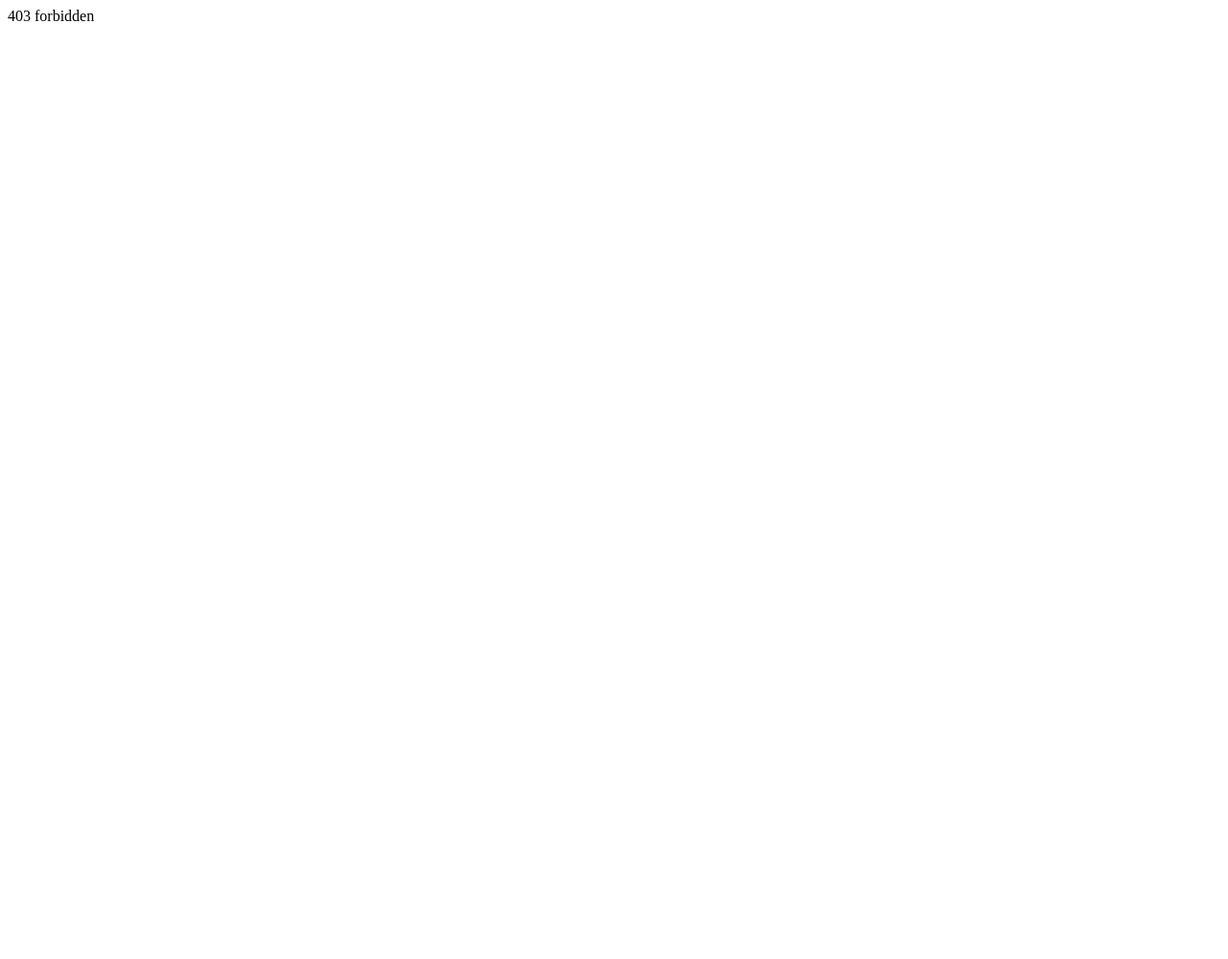
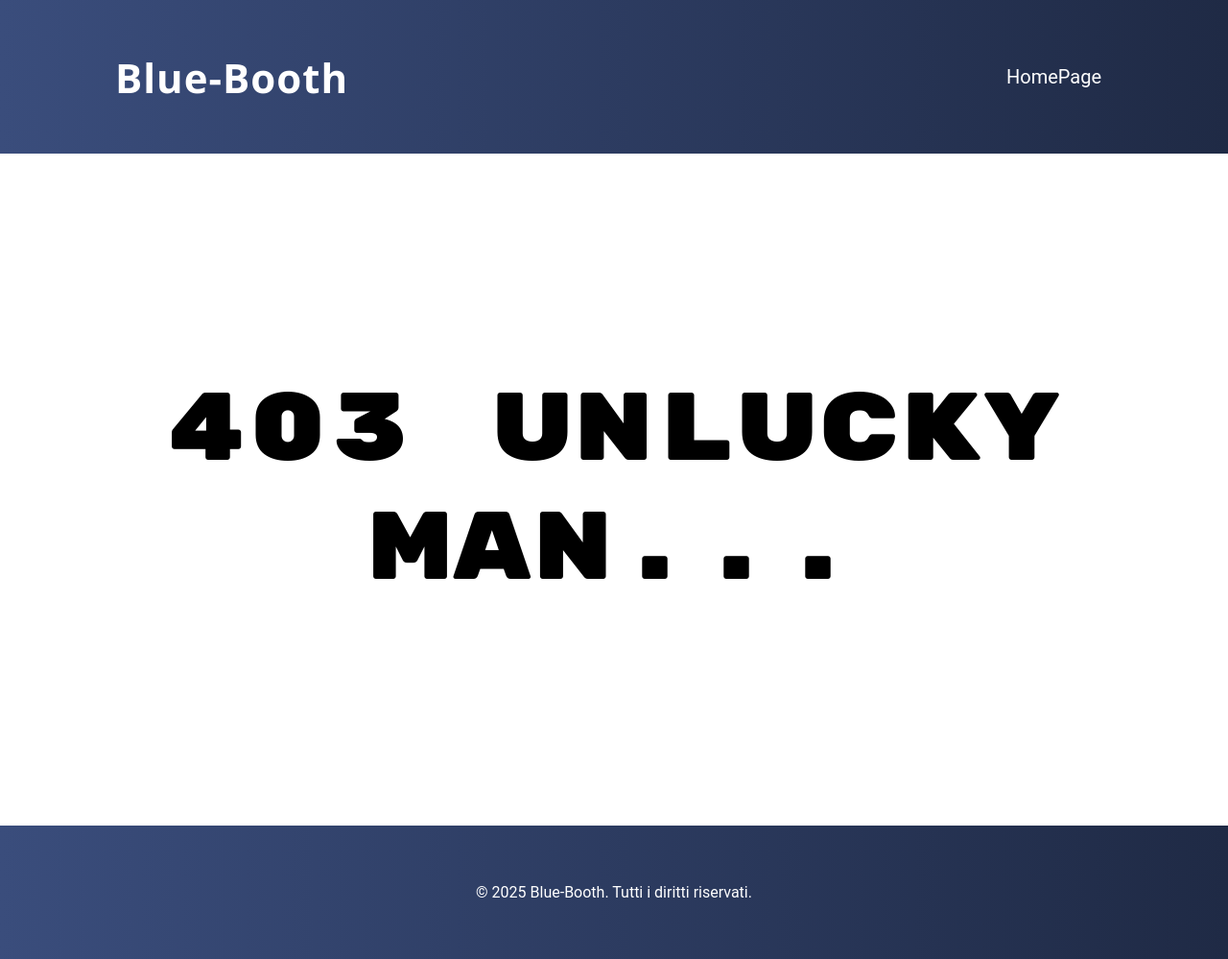
Before and after one commit to the-blue-lord/BlueBooth, a plain HTML site: page errors/403.html in a window 1280 px wide. Shown: the whole page at 96% size. Before the commit the page ends 800 px from the top, so only its background shows below. Drawn offline with Linux system fonts and the light colour scheme.

Commit message:
aggiunta_errors
Create le pagine di errori con rispettivo css

```diff
--- a/errors/403.html
+++ b/errors/403.html
@@ -1,3 +1,21 @@
-403
+<html>
+	<head>
+		<title>403</title>
+			<link href="https://fonts.googleapis.com/css2?family=Rubik+Mono+One&display=swap" rel="stylesheet">
+			<link href="error.css" rel="stylesheet" />
+	</head>
+	<body>
+		<header>
+				<h1>Blue-Booth</h1>
+					<nav>
+						<button onclick="window.location.href='../homepagetest/test1.html'"><a>HomePage</a></button>
+					</nav>
+		</header>
 
-forbidden
+		<div>403 Unlucky man...</div>
+
+		<footer>
+			<p>© 2025 Blue-Booth. Tutti i diritti riservati.</p>
+		</footer>
+	</body>
+</html>
--- /dev/null
+++ b/errors/error.css
@@ -0,0 +1,76 @@
+	* {
+		box-sizing: border-box;
+		margin: 0;
+		padding: 0;
+	}
+
+	body {
+		background: linear-gradient(to left, #1f2a45, #3a4d7c);
+		font-family: 'Roboto', 'Helvetica Neue', Helvetica, Arial, sans-serif;
+		color: white;
+		overflow-x: hidden;
+	}
+
+	header {
+		height: 70px;
+		display: flex;
+		align-items: center;
+		justify-content: space-between;
+		padding: 80px;
+		max-width: 1200px;
+		margin: 0 auto;
+	}
+
+	h1 {
+		font-size: 42px;
+		font-family: 'Montserrat', 'Segoe UI', Tahoma, Geneva, Verdana, sans-serif;
+		letter-spacing: 1px;
+	}
+
+	nav {
+		display: flex;
+		gap: 20px;
+	}
+
+	nav button {
+		background: transparent;
+		border: none;
+		color: white;
+		font-size: 20px;
+		cursor: pointer;
+		padding: 8px 12px;
+		transition: background 0.2s;
+		font-family: 'Roboto', 'Helvetica Neue', Helvetica, Arial, sans-serif;
+	}
+
+	nav button:hover {
+		background: rgba(255, 255, 255, 0.1);
+		border-radius: 4px;
+	}
+
+	div {
+		background-color: white;
+		font-size: 100px;
+		font-family: 'Rubik Mono One', sans-serif;
+		text-align: center;
+		height: 700px;
+		margin: 0 auto;
+		color: black;
+		justify-content: center;
+		align-items: center;
+		display: flex;
+	}
+
+	footer {
+		color: white;
+		font-family: 'Roboto', 'Helvetica Neue', Helvetica, Arial, sans-serif;
+		max-width: 1200px;
+		margin: 40px auto;
+		padding: 20px 40px;
+		text-align: center;
+		font-size: 16px;
+	}
+
+	footer p {
+		margin: 0;
+	}
```
Also changed, not shown: errors/404.html (+20 -2 lines).
